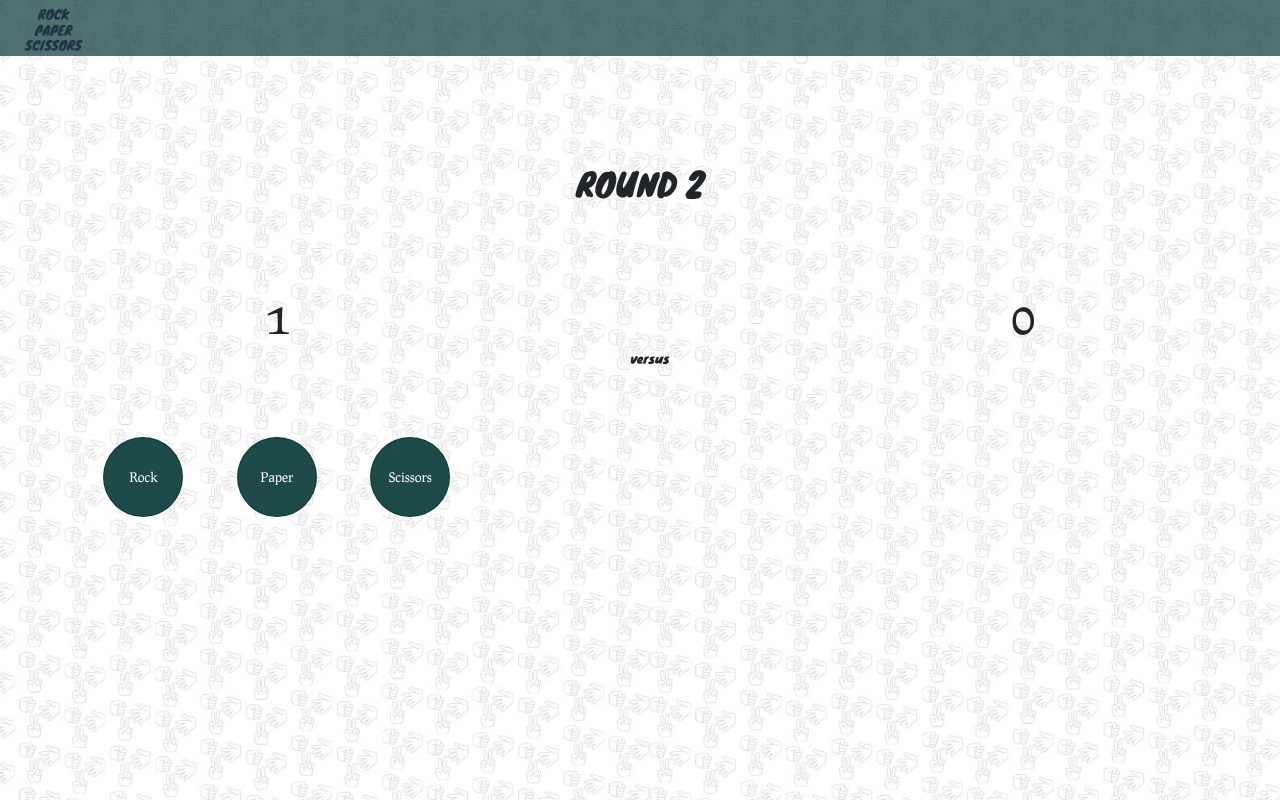
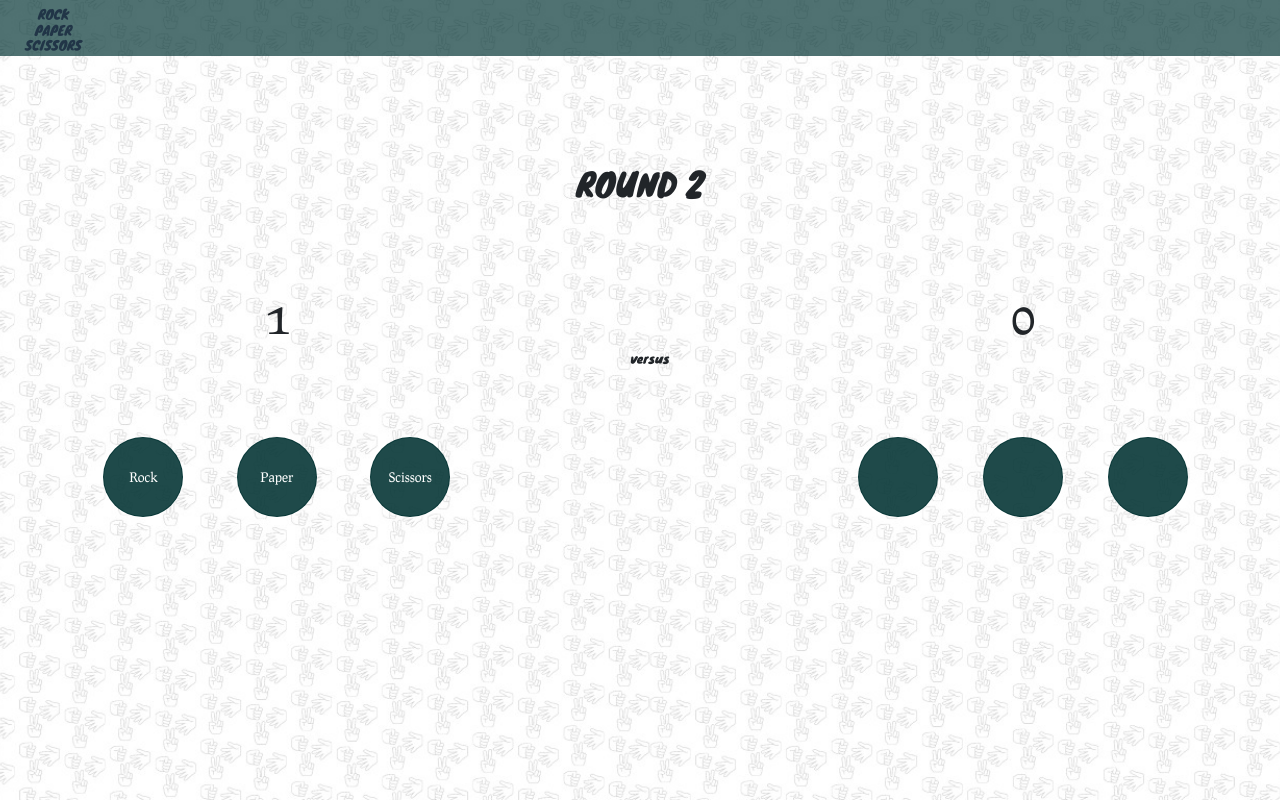
Before and after one commit to scottfzd/rock-paper-scissors, a React app: page / in a window 1280 px wide. Both pictures are taken after a click on the button "Rock". Built offline with nearby package versions, Linux system fonts and the light colour scheme; the HTML template or start-up script is replaced by a standard one.

Commit message:
refactor calculateResults method and change implementation of computerChoice: now independent of handleClick trigger

```diff
--- a/src/App.css
+++ b/src/App.css
@@ -302,3 +302,20 @@
     45deg, #e0f2f1, #ffffff);
   color: rgb(7, 55, 55, 0.9);
 }
+
+.container {
+  display: flex;
+  justify-content: space-around;
+}
+
+.button {
+  border: 1px solid rgba(7, 55, 55, 0.9);
+  width: 80px;
+  height: 80px;
+  border-radius: 50%;
+  background-color: rgba(7, 55, 55, 0.9);
+  color: white;
+  display: flex;
+  align-items: center;
+  justify-content: center;
+}
--- a/src/pages/GameInterface.jsx
+++ b/src/pages/GameInterface.jsx
@@ -18,75 +18,76 @@
     const [computerScore, setComputerScore] = useState(0);
     const [userScore, setUserScore] = useState(0);
 
-    const [show, setShow] = useState(false);
-
-
-
+    const [showModal, setShowModal] = useState(false);
 
 
     // flow
 
-    // 1 Set user choice and computer choice
+    useEffect(() => {
+        if (!computerChoice) {
+            const choices = ["Rock", "Paper", "Scissors"];
+            const randomIndex = Math.floor(Math.random() * 3);
+
+            const delays = [2000, 2500, 3000];
+            const delay = delays[randomIndex];
+
+            const timer = setTimeout(() => {
+                setComputerChoice(choices[randomIndex]);
+            }, delay);
+
+            return () => clearTimeout(timer);
+        }
+    }, [computerChoice]);
+
+    // 1 Set user choice
 
     const handleClick = (choice) => {
         setSelectedOption(choice);
         setUserChoice(choice);
         setButtonsDisabled(true);
-        setComputerChoice(getComputerChoice());
     }
 
-    const getComputerChoice = () => {
-        const choices = ["Rock", "Paper", "Scissors"];
-        const randomIndex = Math.floor(Math.random() * 3);
-
-        const computerChoice = choices[randomIndex];
-        return computerChoice;
-    }
-
-    // 2 Examine outcomes/ Calculate results and set results and wins for current round
+    // 2 Examine outcomes/ set results and scores for current round
 
     useEffect(() => {
         if (userChoice && computerChoice) calculateResults();
     }, [userChoice, computerChoice]);
 
     const calculateResults = () => {
-        let results = "";
+        let userWins;
         if (computerChoice === userChoice) {
-            results = "Tie";
-        } else {
+            setResults("Tie");
+            return;
+        }
 
         switch (userChoice) {
             case "Rock":
-                    results = computerChoice === "Paper" ? "You lose😒" : "You win🎉";
+                userWins = computerChoice === "Scissors";
                 break;
             case "Paper":
-                    results = computerChoice === "Rock" ? "You win🎉" : "You lose😒";
+                userWins = computerChoice === "Rock";
                 break;
             case "Scissors":
-                    results = computerChoice === "Paper" ? "You win🎉" : "You lose😒";
+                userWins = computerChoice === "Paper";
                 break;
         }
-        }
 
-        setResults(results);
-
-        if (results === "You win🎉") {
+        if (userWins) {
+            setResults("You win🎉");
             setUserScore(prevUserScore => prevUserScore + 1);
-        } else if (results === "You lose😒") {
+        } else {
+            setResults("You lose😒");
             setComputerScore(prevComputerScore => prevComputerScore + 1);
         }
     }
 
-    // 3 Check if anyone won the game and then either set another round or set final results
+    // 3 Check if final winner and either set another round or set final results
 
     useEffect(() => {
 
-        if (userScore === 3) {
-            setFinalResults("You win🎉");
-        } else if (computerScore === 3) {
-            setFinalResults("You lose😒");
-        } else {
-            if (results) {
+        if (userScore === 3 || computerScore === 3) {
+            userScore === 3 ? setFinalResults("You win🎉") : setFinalResults("You lose😒");
+        } else if (results) {
             setTimeout(() => {
                 // Reset for next round
                 setComputerChoice(null);
@@ -97,25 +98,20 @@
                 setSelectedOption(null);
             }, 2500);
         }
-        }
 
     }, [userScore, computerScore, results]);
 
-    // 4 If someone won, display score/modal
+    // 4 If final winner, display final results/modal
 
     useEffect(() => {
-        if (finalResults) {
-            handleShow();
-        }
+        if (finalResults) setShowModal(true);
     }, [finalResults]);
-
-    const handleShow = () => setShow(true);
 
     // 5 Play again
 
     const handleClose = () => {
-        setShow(false);
-        setRounds(prevState => 1);
+        setShowModal(false);
+        setRounds(1);
         setComputerChoice(null);
         setUserChoice(null);
         setResults(null);
@@ -159,7 +155,19 @@
             <div className="computerSide">
                 <div className="wins"><h1>{computerScore}</h1></div>
                 <div className="computerChoice">
-                    {computerChoice && <h2>{computerChoice}</h2>}
+
+                    {(!userChoice && computerChoice) && <h2>Opponent made a pick</h2>}
+
+                    {(userChoice && computerChoice) && computerChoice && <h2>{computerChoice}</h2>}
+
+                    {!computerChoice &&
+                        <div className="container">
+                            <div className="button"></div>
+                            <div className="button"></div>
+                            <div className="button"></div>
+                        </div>
+                    }
+
                 </div>
             </div>
         </div>
@@ -167,7 +175,7 @@
 
 
 
-        <Modal show={show} onHide={handleClose} centered>
+        <Modal show={showModal} onHide={handleClose} centered>
 
             <Modal.Body className="modal-content">
                 <h1>{finalResults}</h1>
```
Lines whose indentation alone changed are shown as unchanged.
